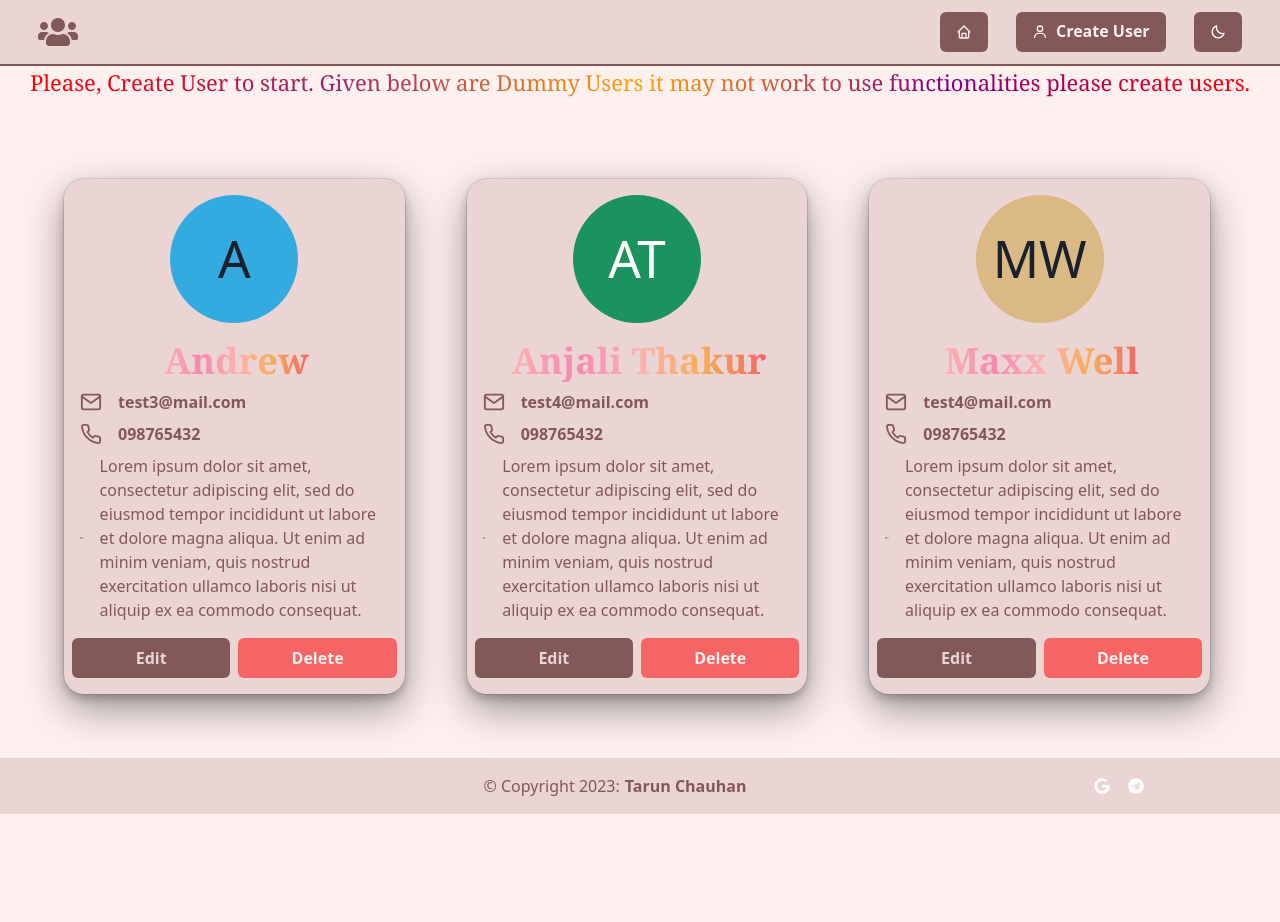
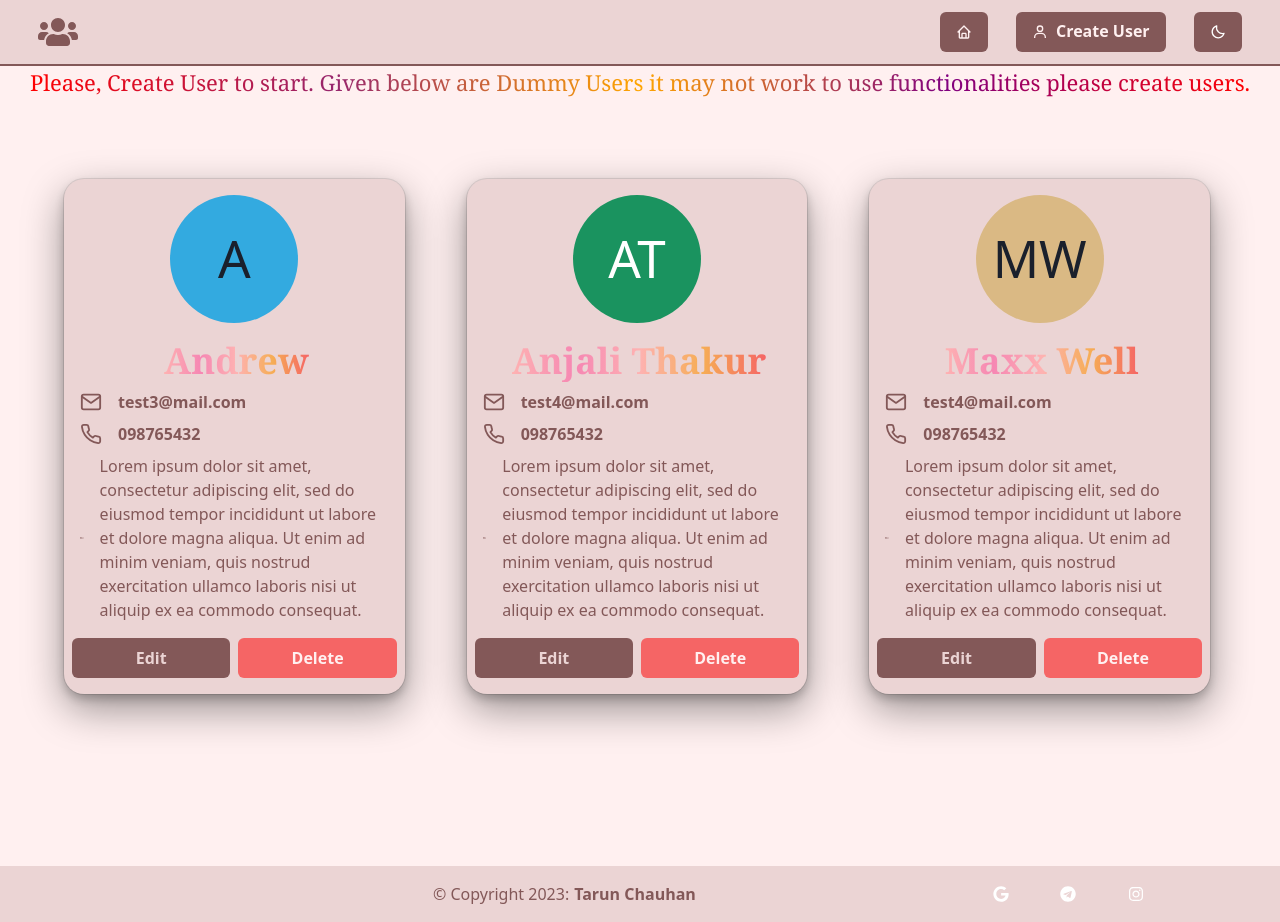
Before and after one commit to tarunkundal/user_management-app, a React (Create React App) app: page / in a window 1280 px wide. Before the commit the page ends 814 px from the top, so only its background shows below. Built offline with nearby package versions, Linux system fonts and the light colour scheme.

Commit message:
Basic Footer adjust

```diff
--- a/src/components/Footer.tsx
+++ b/src/components/Footer.tsx
@@ -1,14 +1,14 @@
 import { Box, Flex, Stack, Text, useColorModeValue } from "@chakra-ui/react";
 
-import { FaGoogle, FaTelegram } from "react-icons/fa";
+import { FaGoogle, FaInstagram, FaTelegram } from "react-icons/fa";
 
 const Footer = () => {
   return (
     <Stack
-      bottom={0}
       w={"100vw"}
       bg={useColorModeValue("secondary", "teritory")}
       px={"10%"}
+      bottom={0}
     >
       <Stack
         display={"flex"}
@@ -24,12 +24,15 @@ const Footer = () => {
             Tarun Chauhan
           </Text>
         </Flex>
-        <Flex justifyContent={"space-between"} w={"50px"}>
+        <Flex justifyContent={"space-between"} w={"15%"}>
           <a href="https://www.goole.com">
             <FaGoogle cursor={"pointer"} />
           </a>
           <a href="https://www.telegram.com">
             <FaTelegram cursor={"pointer"} />
+          </a>
+          <a href="https://www.instagram.com">
+            <FaInstagram cursor={"pointer"} />
           </a>
         </Flex>
       </Stack>
--- a/src/screens/Home.tsx
+++ b/src/screens/Home.tsx
@@ -36,7 +36,7 @@ const Home = () => {
   const data = users.length === 0 ? dummyData : users;
 
   return (
-    <Stack gap={4}>
+    <Stack gap={4} minH={"100vh"}>
       {users.length === 0 && (
         <>
           <Center>
```
